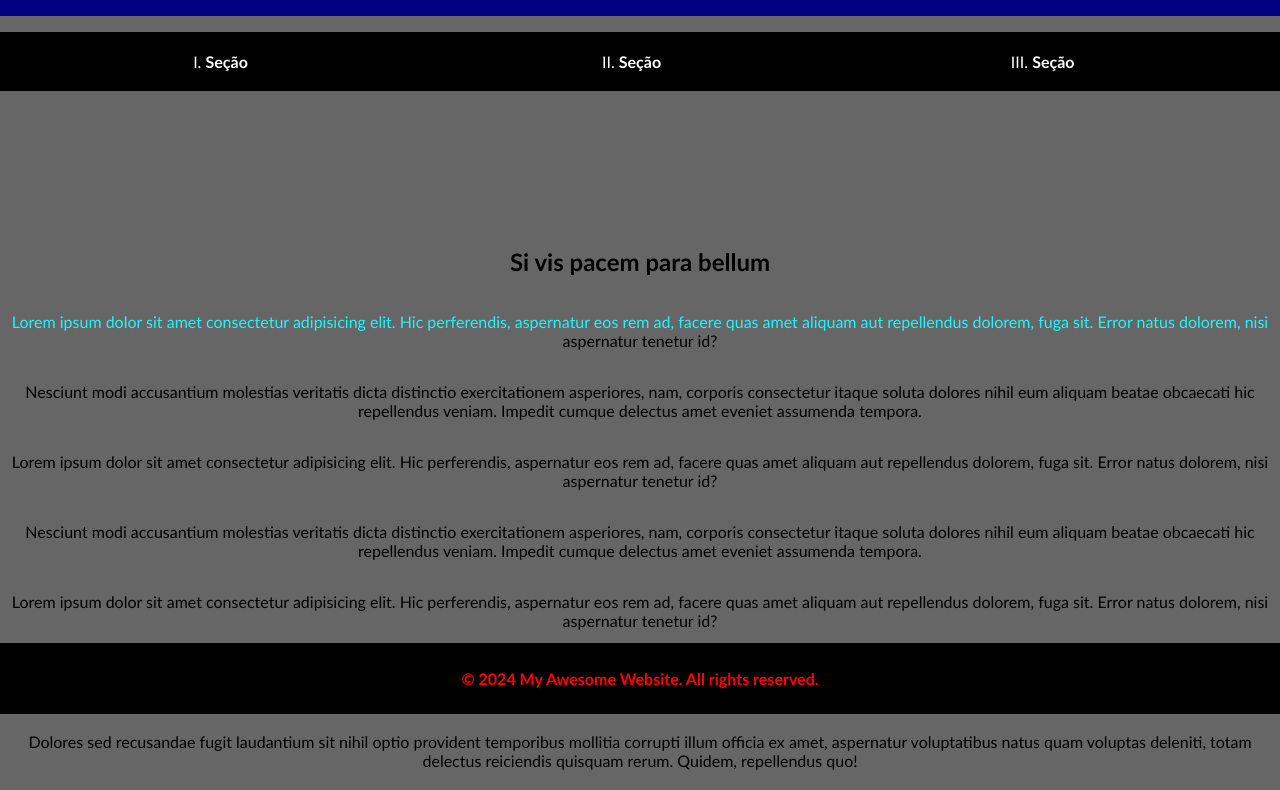
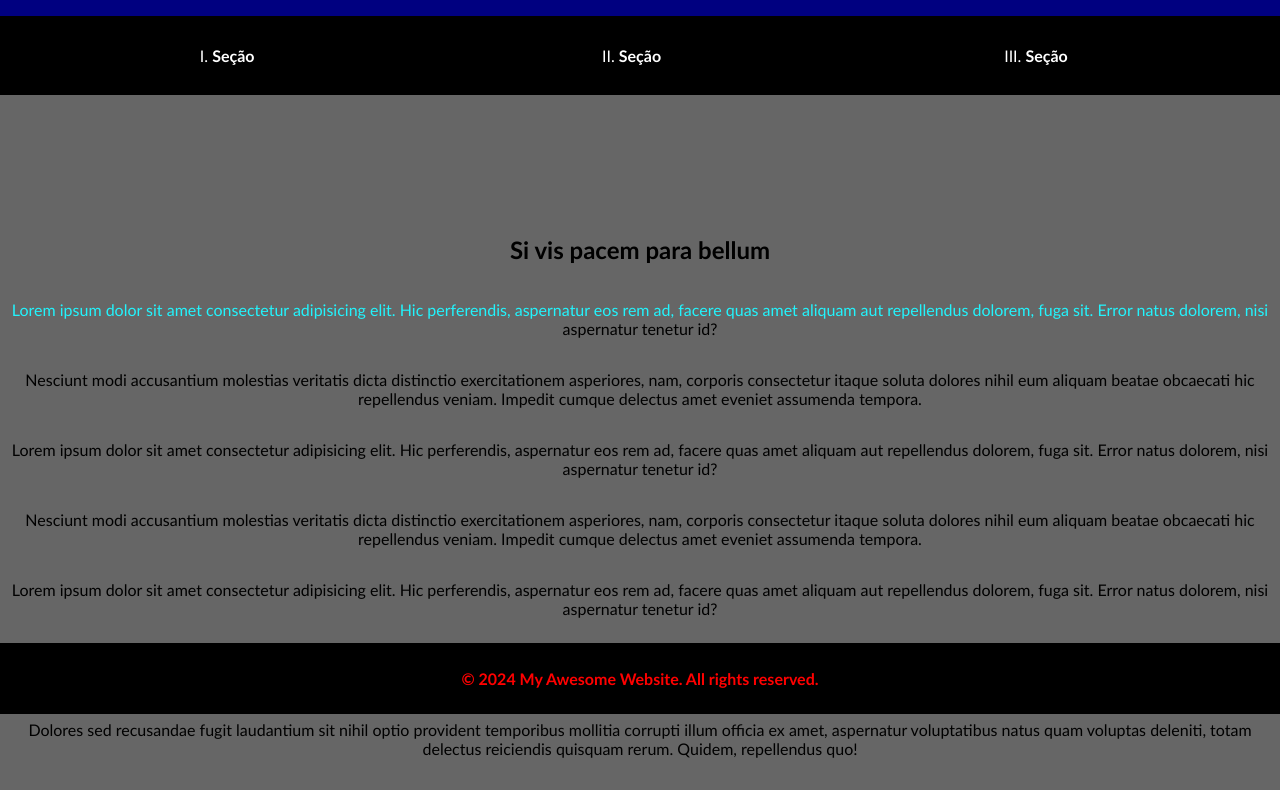
Before and after one commit to AlisonDevFrontEnd/helloworldbasicsite, a plain HTML site: page index.html in a window 1280 px wide. Shown: the part 86-876 px from the top of the page. Drawn offline with Linux system fonts and the light colour scheme.

Commit message:
Atualizar o style.css

```diff
--- a/style.css
+++ b/style.css
@@ -23,6 +23,8 @@ nav {
   position: sticky;
   background-color: black;
   top: 0;
+  z-index: 1000;
+  padding: 10px;
 }
 nav ul {
   display: flex;
@@ -31,6 +33,7 @@ nav ul {
   list-style: upper-roman;
   color: #fff;
   padding: 20px;
+  margin: 0;
 }
 nav a {
   color: #fff;
@@ -61,6 +64,7 @@ section {
   justify-content: center;
   align-items: center;
   text-align: center;
+  padding: 10px;
 }
 
 footer {
```
